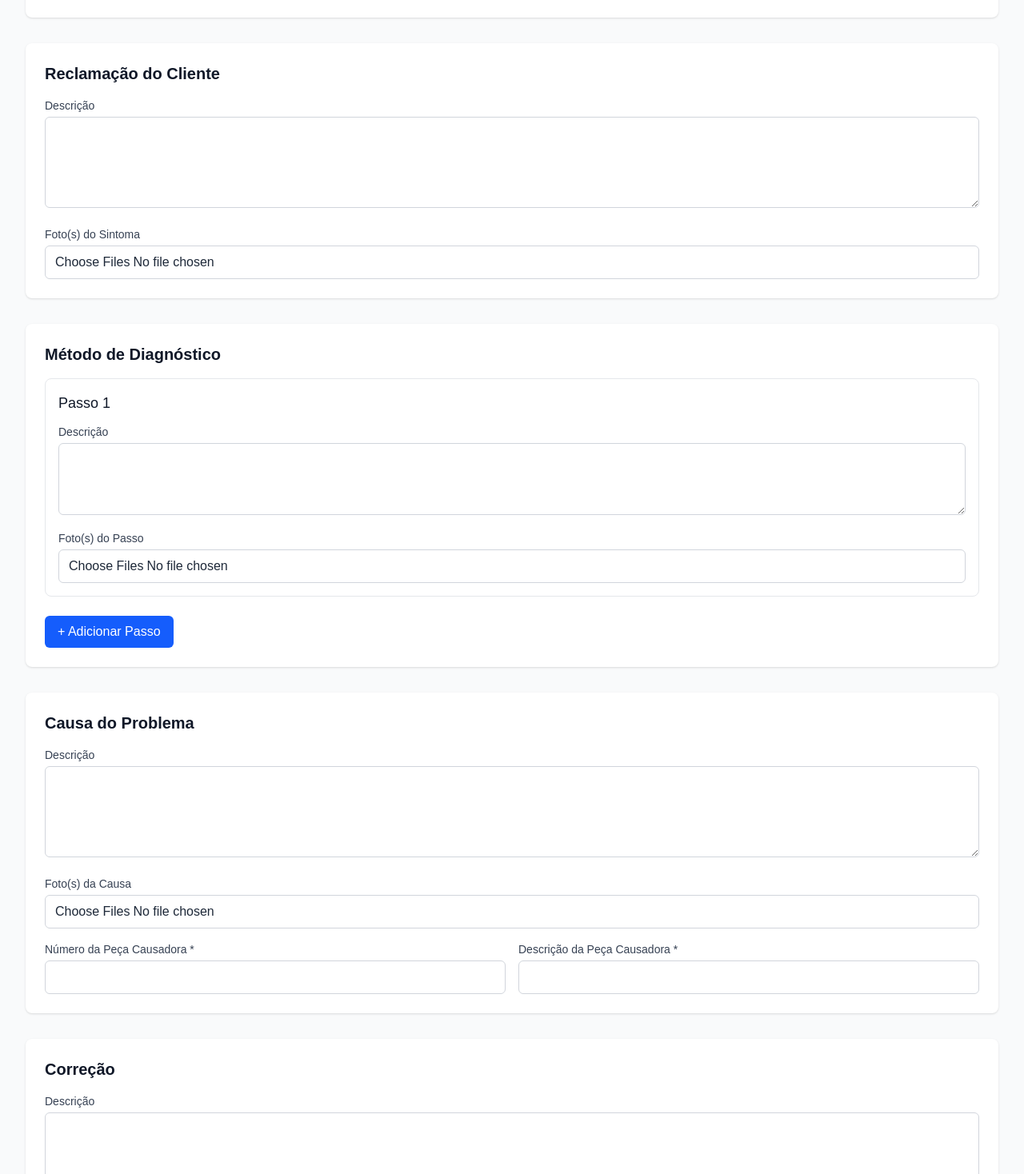
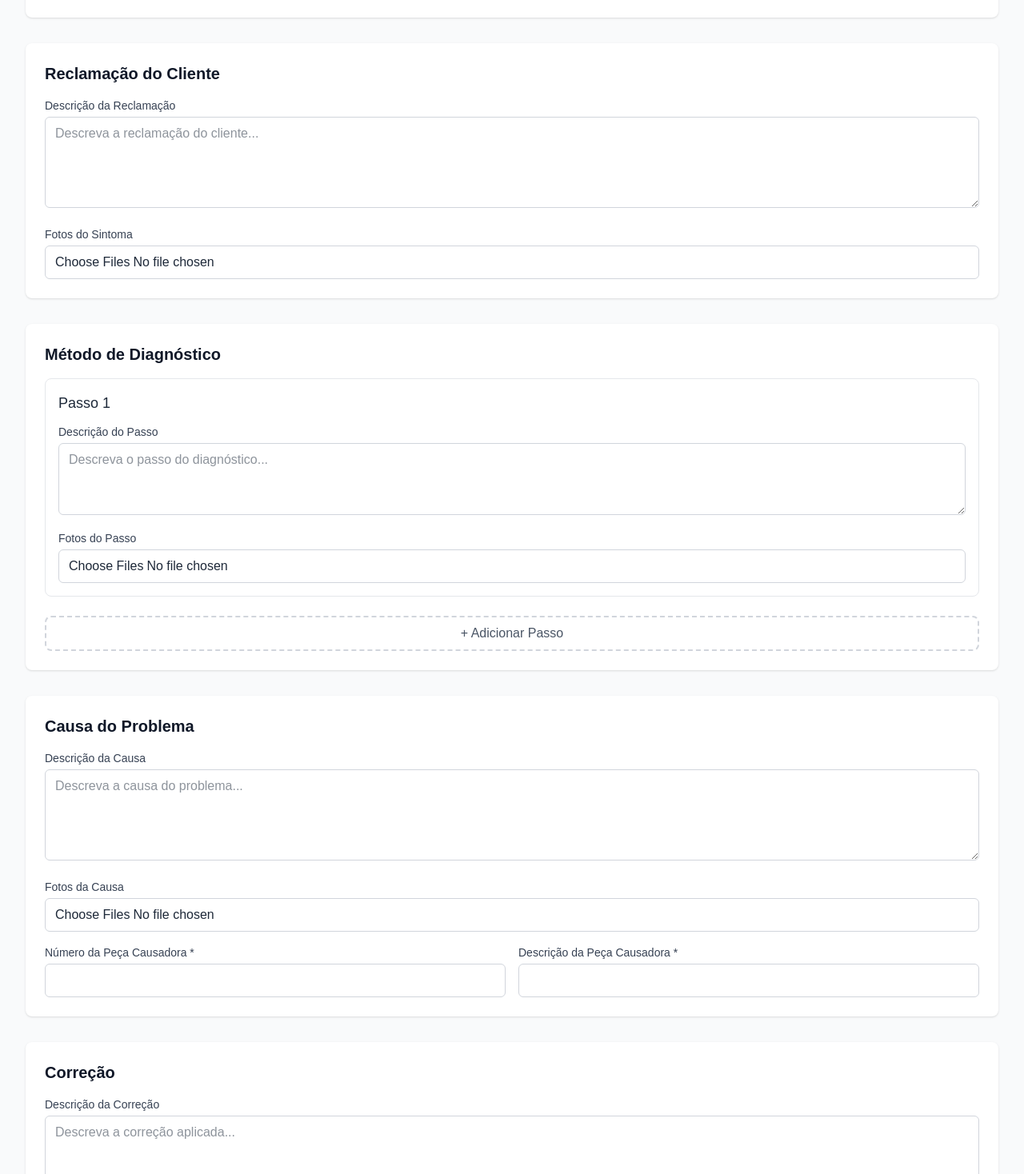
Before and after one commit to raphaelsaru/laudotec, a Next.js app: page / in a window 1280 px wide. Shown: the part 582-2050 px from the top of the page at 80% size. Built offline with nearby package versions, Linux system fonts and the light colour scheme.

Commit message:
fix erros de build

```diff
--- a/src/app/components/FormularioLaudo.tsx
+++ b/src/app/components/FormularioLaudo.tsx
@@ -2,6 +2,7 @@
 
 import { useState } from 'react';
 import { DadosLaudo } from '../page';
+import Image from 'next/image';
 
 interface Props {
   onGerarLaudo: (dados: DadosLaudo) => void;
@@ -31,7 +32,7 @@ export function FormularioLaudo({ onGerarLaudo }: Props) {
     fotosPecasAdicionais: [],
   });
 
-  const handleInputChange = (field: keyof DadosLaudo, value: any) => {
+  const handleInputChange = (field: keyof DadosLaudo, value: string | File | File[] | null) => {
     setDados(prev => ({ ...prev, [field]: value }));
   };
 
@@ -63,7 +64,7 @@ export function FormularioLaudo({ onGerarLaudo }: Props) {
     }
   };
 
-  const atualizarPasso = (index: number, campo: 'descricao' | 'fotos', valor: any) => {
+  const atualizarPasso = (index: number, campo: 'descricao' | 'fotos', valor: string | File[]) => {
     setDados(prev => ({
       ...prev,
       passos: prev.passos.map((passo, i) =>
@@ -92,10 +93,13 @@ export function FormularioLaudo({ onGerarLaudo }: Props) {
 
     return (
       <div className="mt-2 relative inline-block">
-        <img
+        <Image
           src={criarUrlPreview(file)}
           alt="Preview"
+          width={128}
+          height={128}
           className="w-32 h-32 object-cover rounded-lg border border-gray-300"
+          unoptimized
         />
         <button
           type="button"
@@ -116,10 +120,13 @@ export function FormularioLaudo({ onGerarLaudo }: Props) {
       <div className="mt-2 grid grid-cols-2 md:grid-cols-4 gap-2">
         {files.map((file, index) => (
           <div key={index} className="relative">
-            <img
+            <Image
               src={criarUrlPreview(file)}
               alt={`Preview ${index + 1}`}
+              width={96}
+              height={96}
               className="w-24 h-24 object-cover rounded-lg border border-gray-300"
+              unoptimized
             />
             <button
               type="button"
@@ -269,19 +276,20 @@ export function FormularioLaudo({ onGerarLaudo }: Props) {
         <div className="space-y-4">
           <div>
             <label className="block text-sm font-medium text-gray-700 mb-1">
-              Descrição
+              Descrição da Reclamação
             </label>
             <textarea
               value={dados.reclamacaoDescricao}
               onChange={(e) => handleInputChange('reclamacaoDescricao', e.target.value)}
               rows={4}
               className="w-full px-3 py-2 border border-gray-300 rounded-md focus:outline-none focus:ring-2 focus:ring-blue-500 text-gray-800"
+              placeholder="Descreva a reclamação do cliente..."
             />
           </div>
 
           <div>
             <label className="block text-sm font-medium text-gray-700 mb-1">
-              Foto(s) do Sintoma
+              Fotos do Sintoma
             </label>
             <input
               type="file"
@@ -293,8 +301,8 @@ export function FormularioLaudo({ onGerarLaudo }: Props) {
             <PreviewImagensMultiplas
               files={dados.fotoSintoma}
               onRemover={(index) => {
-                const novasfotos = dados.fotoSintoma.filter((_, i) => i !== index);
-                handleInputChange('fotoSintoma', novasfotos);
+                const novasFotos = dados.fotoSintoma.filter((_, i) => i !== index);
+                handleInputChange('fotoSintoma', novasFotos);
               }}
             />
           </div>
@@ -307,7 +315,7 @@ export function FormularioLaudo({ onGerarLaudo }: Props) {
         {dados.passos.map((passo, index) => (
           <div key={index} className="mb-6 p-4 border border-gray-200 rounded-lg">
             <div className="flex justify-between items-center mb-3">
-              <h3 className="text-lg font-medium text-gray-900">Passo {index + 1}</h3>
+              <h3 className="text-lg font-medium text-gray-800">Passo {index + 1}</h3>
               {dados.passos.length > 1 && (
                 <button
                   type="button"
@@ -322,25 +330,30 @@ export function FormularioLaudo({ onGerarLaudo }: Props) {
             <div className="space-y-3">
               <div>
                 <label className="block text-sm font-medium text-gray-700 mb-1">
-                  Descrição
+                  Descrição do Passo
                 </label>
                 <textarea
                   value={passo.descricao}
                   onChange={(e) => atualizarPasso(index, 'descricao', e.target.value)}
                   rows={3}
                   className="w-full px-3 py-2 border border-gray-300 rounded-md focus:outline-none focus:ring-2 focus:ring-blue-500 text-gray-800"
+                  placeholder="Descreva o passo do diagnóstico..."
                 />
               </div>
 
               <div>
                 <label className="block text-sm font-medium text-gray-700 mb-1">
-                  Foto(s) do Passo
+                  Fotos do Passo
                 </label>
                 <input
                   type="file"
                   accept="image/*"
                   multiple
-                  onChange={(e) => atualizarPasso(index, 'fotos', Array.from(e.target.files || []))}
+                  onChange={(e) => {
+                    if (e.target.files) {
+                      atualizarPasso(index, 'fotos', Array.from(e.target.files));
+                    }
+                  }}
                   className="w-full px-3 py-2 border border-gray-300 rounded-md focus:outline-none focus:ring-2 focus:ring-blue-500 text-gray-800"
                 />
                 <PreviewImagensMultiplas
@@ -359,7 +372,7 @@ export function FormularioLaudo({ onGerarLaudo }: Props) {
           <button
             type="button"
             onClick={adicionarPasso}
-            className="bg-blue-600 text-white px-4 py-2 rounded-md hover:bg-blue-700 focus:outline-none focus:ring-2 focus:ring-blue-500"
+            className="w-full py-2 px-4 border-2 border-dashed border-gray-300 rounded-lg text-gray-600 hover:border-gray-400 hover:text-gray-700"
           >
             + Adicionar Passo
           </button>
@@ -372,19 +385,20 @@ export function FormularioLaudo({ onGerarLaudo }: Props) {
         <div className="space-y-4">
           <div>
             <label className="block text-sm font-medium text-gray-700 mb-1">
-              Descrição
+              Descrição da Causa
             </label>
             <textarea
               value={dados.causaDescricao}
               onChange={(e) => handleInputChange('causaDescricao', e.target.value)}
               rows={4}
               className="w-full px-3 py-2 border border-gray-300 rounded-md focus:outline-none focus:ring-2 focus:ring-blue-500 text-gray-800"
+              placeholder="Descreva a causa do problema..."
             />
           </div>
 
           <div>
             <label className="block text-sm font-medium text-gray-700 mb-1">
-              Foto(s) da Causa
+              Fotos da Causa
             </label>
             <input
               type="file"
@@ -396,8 +410,8 @@ export function FormularioLaudo({ onGerarLaudo }: Props) {
             <PreviewImagensMultiplas
               files={dados.fotosCausa}
               onRemover={(index) => {
-                const novasfotos = dados.fotosCausa.filter((_, i) => i !== index);
-                handleInputChange('fotosCausa', novasfotos);
+                const novasFotos = dados.fotosCausa.filter((_, i) => i !== index);
+                handleInputChange('fotosCausa', novasFotos);
               }}
             />
           </div>
@@ -437,13 +451,14 @@ export function FormularioLaudo({ onGerarLaudo }: Props) {
         <h2 className="text-xl font-semibold mb-4 text-gray-900">Correção</h2>
         <div>
           <label className="block text-sm font-medium text-gray-700 mb-1">
-            Descrição
+            Descrição da Correção
           </label>
           <textarea
             value={dados.correcaoDescricao}
             onChange={(e) => handleInputChange('correcaoDescricao', e.target.value)}
             rows={4}
             className="w-full px-3 py-2 border border-gray-300 rounded-md focus:outline-none focus:ring-2 focus:ring-blue-500 text-gray-800"
+            placeholder="Descreva a correção aplicada..."
           />
         </div>
       </div>
@@ -498,8 +513,8 @@ export function FormularioLaudo({ onGerarLaudo }: Props) {
             <PreviewImagensMultiplas
               files={dados.fotosPecasInstaladasEtiqueta}
               onRemover={(index) => {
-                const novasfotos = dados.fotosPecasInstaladasEtiqueta.filter((_, i) => i !== index);
-                handleInputChange('fotosPecasInstaladasEtiqueta', novasfotos);
+                const novasFotos = dados.fotosPecasInstaladasEtiqueta.filter((_, i) => i !== index);
+                handleInputChange('fotosPecasInstaladasEtiqueta', novasFotos);
               }}
             />
           </div>
@@ -518,20 +533,20 @@ export function FormularioLaudo({ onGerarLaudo }: Props) {
             <PreviewImagensMultiplas
               files={dados.fotosPecasAdicionais}
               onRemover={(index) => {
-                const novasfotos = dados.fotosPecasAdicionais.filter((_, i) => i !== index);
-                handleInputChange('fotosPecasAdicionais', novasfotos);
+                const novasFotos = dados.fotosPecasAdicionais.filter((_, i) => i !== index);
+                handleInputChange('fotosPecasAdicionais', novasFotos);
               }}
             />
           </div>
         </div>
       </div>
 
-      {/* Botão Gerar Laudo */}
+      {/* Botão de Gerar Laudo */}
       <div className="flex justify-center">
         <button
           type="submit"
           disabled={!validarFormulario()}
-          className="bg-green-600 text-white px-8 py-3 rounded-lg text-lg font-semibold hover:bg-green-700 focus:outline-none focus:ring-2 focus:ring-green-500 disabled:bg-gray-400 disabled:cursor-not-allowed"
+          className="bg-blue-600 text-white px-8 py-3 rounded-md hover:bg-blue-700 focus:outline-none focus:ring-2 focus:ring-blue-500 disabled:bg-gray-400 disabled:cursor-not-allowed text-lg font-medium"
         >
           Gerar Laudo
         </button>
--- a/src/app/components/LaudoGerado.tsx
+++ b/src/app/components/LaudoGerado.tsx
@@ -1,6 +1,7 @@
 'use client';
 
 import { DadosLaudo } from '../page';
+import Image from 'next/image';
 
 interface Props {
   dados: DadosLaudo;
@@ -25,10 +26,13 @@ export function LaudoGerado({ dados, onVoltar }: Props) {
     return (
       <div className="mt-2">
         <p className="text-sm font-medium text-gray-800 mb-1">{titulo}:</p>
-        <img
+        <Image
           src={URL.createObjectURL(file)}
           alt={titulo}
+          width={300}
+          height={200}
           className="max-w-xs h-auto rounded border border-gray-300"
+          unoptimized
         />
       </div>
     );
@@ -43,11 +47,14 @@ export function LaudoGerado({ dados, onVoltar }: Props) {
         <p className="text-sm font-medium text-gray-800 mb-2">{titulo}:</p>
         <div className="grid grid-cols-2 md:grid-cols-3 gap-2">
           {files.map((file, index) => (
-            <img
+            <Image
               key={index}
               src={URL.createObjectURL(file)}
               alt={`${titulo} ${index + 1}`}
+              width={200}
+              height={128}
               className="w-full h-32 object-cover rounded border border-gray-300"
+              unoptimized
             />
           ))}
         </div>
```
